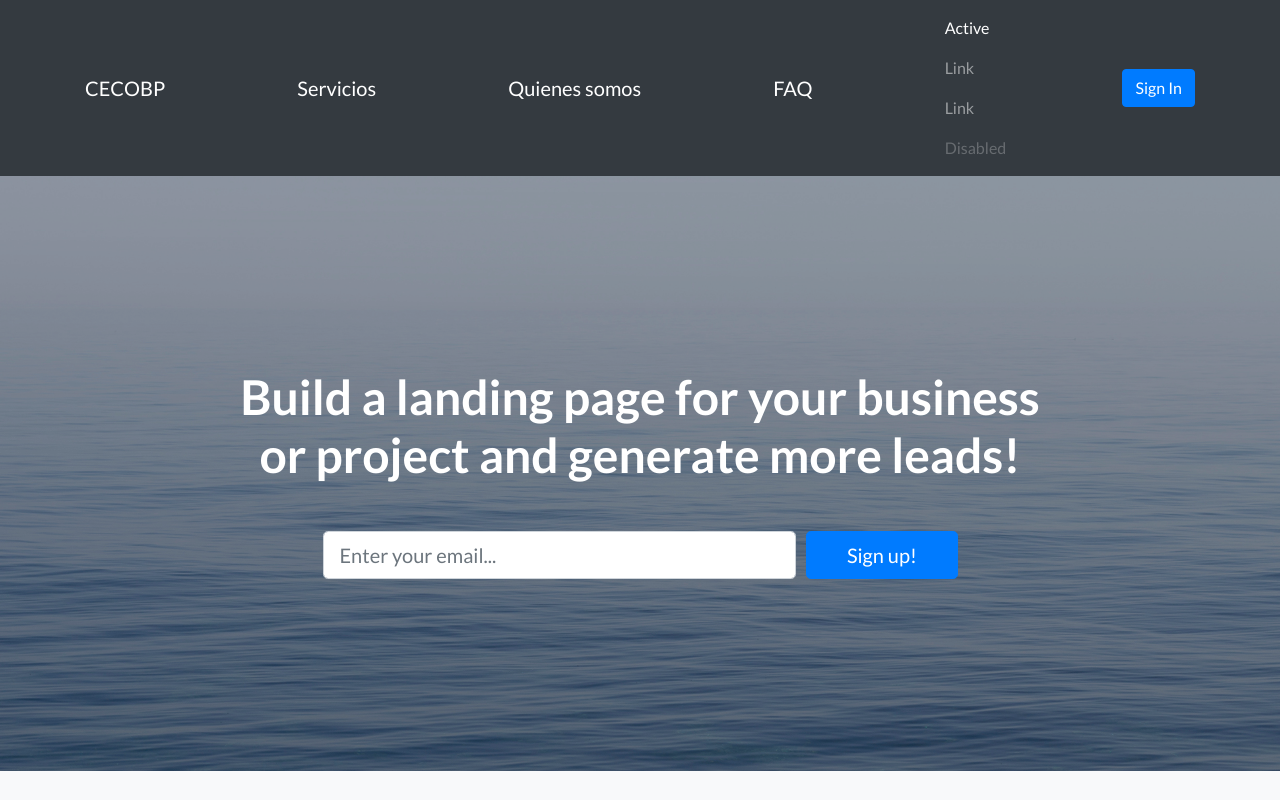
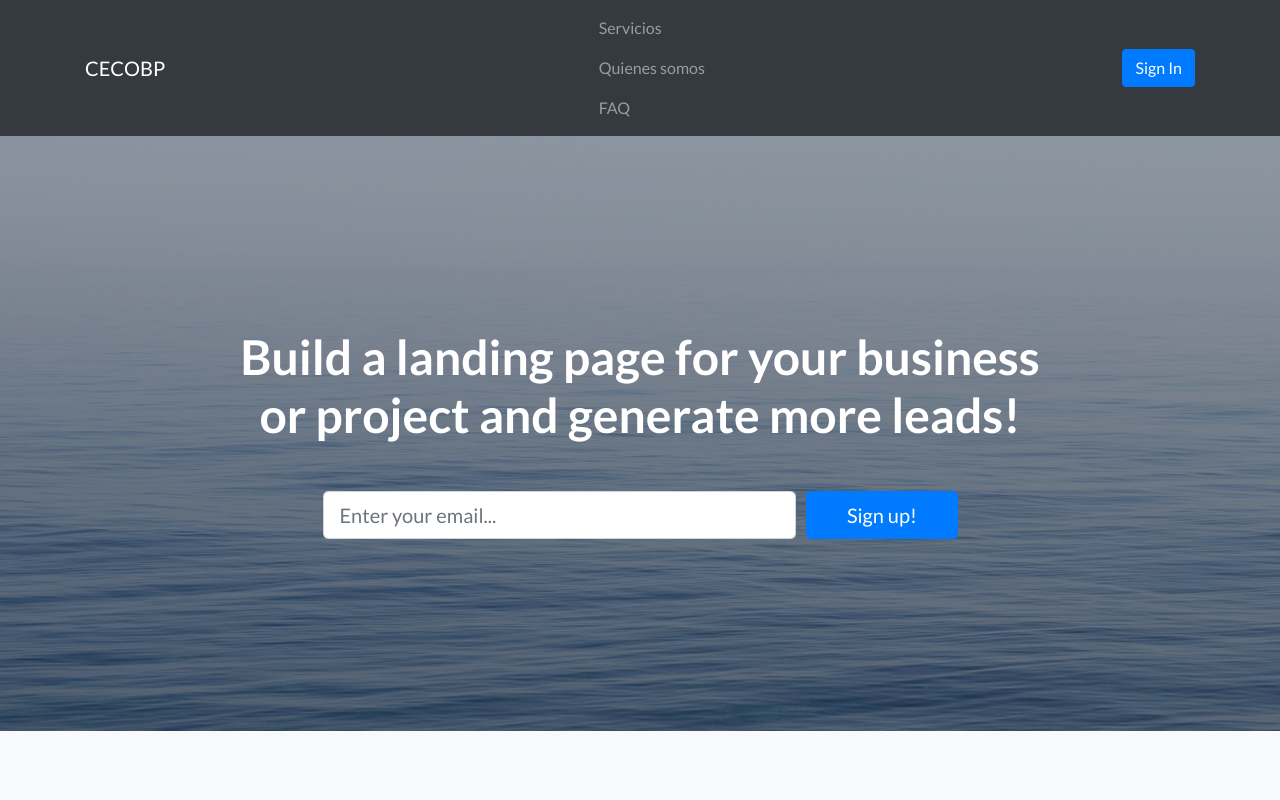
Before and after one commit to bradycar/CECOBP, a website: page index.html in a window 1280 px wide. Shown: the top 800 px of the page. Drawn offline with Linux system fonts and the light colour scheme.

Commit message:
Update index.html

```diff
--- a/index.html
+++ b/index.html
@@ -28,22 +28,16 @@
   <!-- Navigation -->
   <nav class="navbar navbar-dark bg-dark static-top">
     <div class="container">
-      <a class="navbar-brand active" href="#">CECOBP</a>
-	  <a class="navbar-brand" href="#">Servicios</a>
-	  <a class="navbar-brand" href="#">Quienes somos</a>
-	  <a class="navbar-brand disabled" href="#">FAQ</a>
+      <a class="navbar-brand" href="/CECOBP/#">CECOBP</a>
 	  <ul class="navbar-nav">
-	    <li class="nav-item active">
-	      <a class="nav-link" href="#">Active</a>
+	    <li class="nav-item">
+	      <a class="nav-link" href="#">Servicios</a>
 	    </li>
 	    <li class="nav-item">
-	      <a class="nav-link" href="#">Link</a>
+	      <a class="nav-link" href="#">Quienes somos</a>
 	    </li>
 	    <li class="nav-item">
-	      <a class="nav-link" href="#">Link</a>
-	    </li>
-	    <li class="nav-item">
-	      <a class="nav-link disabled" href="#">Disabled</a>
+	      <a class="nav-link" href="#">FAQ</a>
 	    </li>
 	  </ul>
       <a class="btn btn-primary" href="#">Sign In</a>
```
